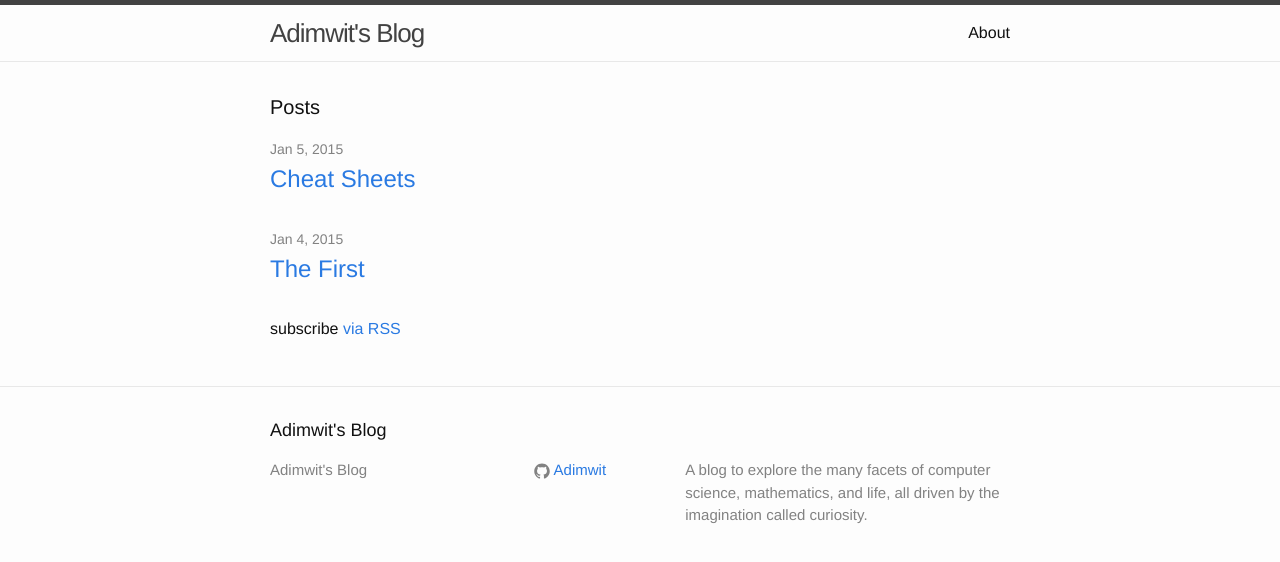
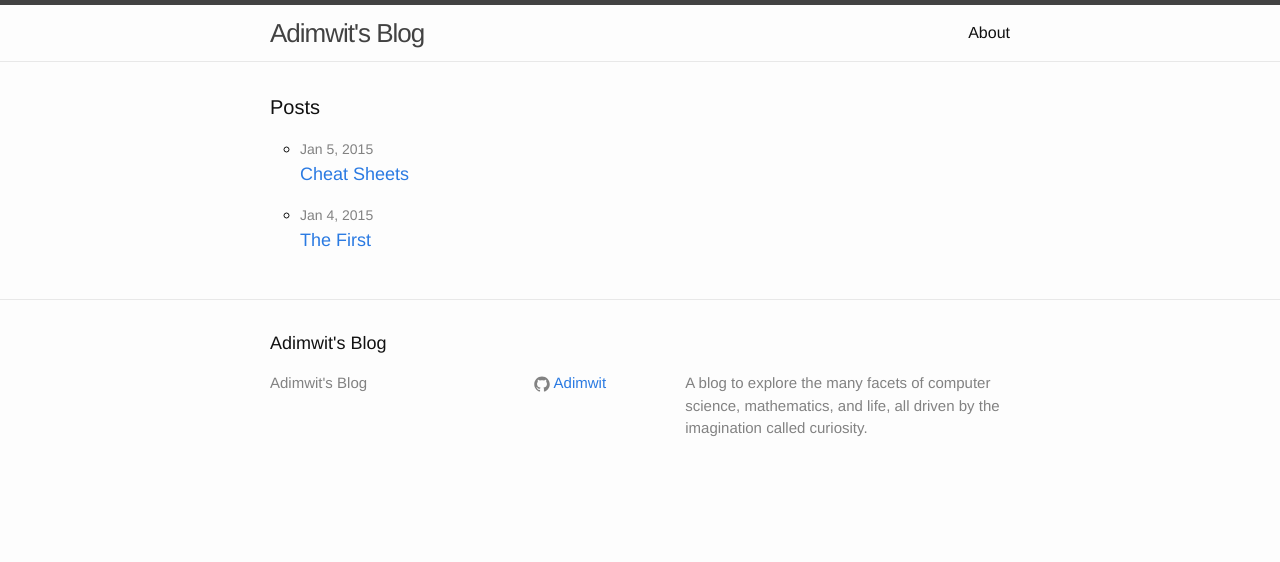
Before and after one commit to Adimwit/Adimwit.github.io, a Jekyll site: the page built from index.html, in a window 1280 px wide. Shown: the top 562 px of the page. Built offline with Jekyll 4.4.1, drawn with Linux system fonts in a browser that asks for light colours.

Commit message:
edited post 1 and 2, changed text size, removed underline when hovering

```diff
--- a/_posts/2015-01-04-First-Post.markdown
+++ b/_posts/2015-01-04-First-Post.markdown
@@ -6,11 +6,11 @@ categories: blog january
 ---
 What compels one to write a blog? It is a question that has plagued my mind for many years, but I did not actively seek a solution (a hasty response was not ranked highly, if at all, on my to-do list). Today though, I can finally answer that for myself.
 
-A friend of mine sputnik (you can find his blog [here][friend]) at the beginning of the year challenged me to write a daily blog about something I found interesting or learned about. I am hsitant about writing one because the sheer amount of time and dedication into a blog can be, at times, very taxing. One of my New Year's resolution involved learning some new skills, whether it be a new programming language, software, or of the interest. As a matter of fact, my web development skills are quite subpar, a factor contributing to this hesitation. Nevertheless, my competitive nature did not allow me to turn this challenge down and so here I am, writing my first post.
+A friend of mine sputnik (you can find his blog [here][friend]) at the beginning of the year challenged me to write a daily blog about something I found interesting or learned about. I am hesitant about writing one because the sheer amount of time and dedication into a blog can be, at times, very taxing. One of my New Year's resolution involved learning some new skills, whether it be a new programming language, software, or of the interest. As a matter of fact, my web development skills are quite subpar, a factor contributing to this hesitation. Nevertheless, my competitive nature did not allow me to turn this challenge down and so here I am, writing my first post.
 
-I'll start off my very first post with why I chose "Adimwit". Long story short, about 10 years ago, I was at a friend's playing on their pc under the account name "Adimwit". A very peculiar nickname at the time, I did not consider having an alias of such degree until I came upon the github account name creation page. Being witty at the time, I decided to recall a name from the past, and from then on, I was known as Adimwit. There is a saying: "don't judge a book by its cover". I intend to live up to this quote.
+I'll start off my very first post with why I chose "Adimwit". Long story short, about 10 years ago, I was at a friend's playing on their pc under the account name "Adimwit". A very peculiar nickname at the time, I did not consider having an alias of such degree until I came upon the Github account name creation page. Being witty at the time, I decided to recall a name from the past, and from then on, I was known as Adimwit. There is a saying: "don't judge a book by its cover". I intend to live up to this quote.
 
-As for what I will write about in my future blogs, I plan to discuss things that I learn along the way: tricks that I didn't know of, concepts learned in class that I think deserves the spotlight, and my own thoughts if they warrant such mentioning. I would also like to give some attention to the projects I am involved in and provide ample information along the lines of current progress and what is/isn't working.
+As for what I will write about in my future blogs, I plan to discuss things that I learn along the way: tricks that I didn't know of, concepts learned in class that I think deserves the spotlight and my own thoughts if they warrant such mentioning. I would also like to give some attention to the projects I am involved in and provide ample information along the lines of current progress and what is/isn't working.
 
 As of writing this post, I am currently using a basic webpage outline provided to me by Jekyll as well as getting some very helpful tips by [sputnik][friend]. For the first few posts, I will have a small section detailing what I did (including some code snippet). From this blog, I hope to learn much more about web development through an active approach by using search engines to my advantage.
 
--- a/_posts/2015-01-05-Cheat-Sheets.markdown
+++ b/_posts/2015-01-05-Cheat-Sheets.markdown
@@ -5,7 +5,7 @@ date:   2015-01-05 19:00
 categories: blog january
 ---
 
-The internet is an amazing tool powered by search engines to help you find what you need. Today, I used the Google search engine to find out how to "add images in Markdown" (the exact keywords I used) and stumbled upon a Markdown Cheatsheet created by adam-p on github! The post provides a table of contents for just about anything you would stumble upon on a daily basis in Markdown.
+The internet is an amazing tool powered by search engines to help you find what you need. Today, I used the Google search engine to find out how to "add images in Markdown" (the exact keywords I used) and stumbled upon a Markdown Cheatsheet created by adam-p on Github! The post provides a table of contents for just about anything you would stumble upon on a daily basis in Markdown.
 
 Github Cheatsheet link: [Markdown Cheatsheet][cheatsheet]
 
--- a/_sass/_base.scss
+++ b/_sass/_base.scss
@@ -98,7 +98,7 @@ a {
 
     &:hover {
         color: $text-color;
-        text-decoration: underline;
+        text-decoration: none;
     }
 }
 
@@ -127,7 +127,7 @@ blockquote {
  */
 pre,
 code {
-    font-size: 15px;
+    font-size: 15px; // text size of code snippet
     border: 1px solid $grey-color-light;
     border-radius: 3px;
     background-color: #eef;
--- a/_sass/_layout.scss
+++ b/_sass/_layout.scss
@@ -25,7 +25,7 @@
 
 .site-nav {
     float: right;
-    line-height: 56px;
+    line-height: 56px;  // "about" position
 
     .menu-icon {
         display: none;
@@ -162,19 +162,19 @@
  * Page content
  */
 .page-content {
-    padding: $spacing-unit 0;
+    padding: $spacing-unit 0; //space above "Posts"
 }
 
 .page-heading {
-    font-size: 20px;
+    font-size: 20px; // "Posts" size
 }
 
 .post-list {
-    margin-left: 0;
-    list-style: none;
+    margin-left: 1;
+    list-style: circle; //bullet point for
 
     > li {
-        margin-bottom: $spacing-unit;
+        margin-bottom: 1px; //space between the links
     }
 }
 
@@ -184,8 +184,8 @@
 }
 
 .post-link {
-    display: block;
-    font-size: 24px;
+    display: block; // change how links are displayed
+    font-size: 18px; // link name size
 }
 
 
@@ -197,8 +197,8 @@
     margin-bottom: $spacing-unit;
 }
 
-.post-title {
-    font-size: 42px;
+.post-title { // post title
+    font-size: 40px;
     letter-spacing: -1px;
     line-height: 1;
 
--- a/index.html
+++ b/index.html
@@ -10,7 +10,6 @@ layout: default
     {% for post in site.posts %}
       <li>
         <span class="post-meta">{{ post.date | date: "%b %-d, %Y" }}</span>
-
         <h2>
           <a class="post-link" href="{{ post.url | prepend: site.baseurl }}">{{ post.title }}</a>
         </h2>
@@ -18,6 +17,6 @@ layout: default
     {% endfor %}
   </ul>
 
-  <p class="rss-subscribe">subscribe <a href="{{ "/feed.xml" | prepend: site.baseurl }}">via RSS</a></p>
+
 
 </div>
```
